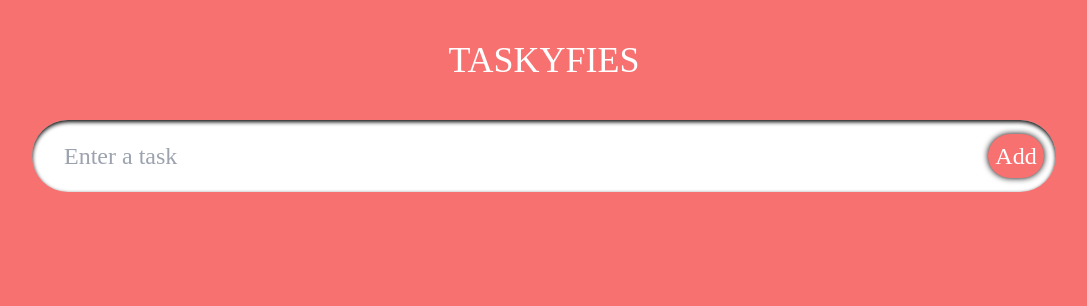
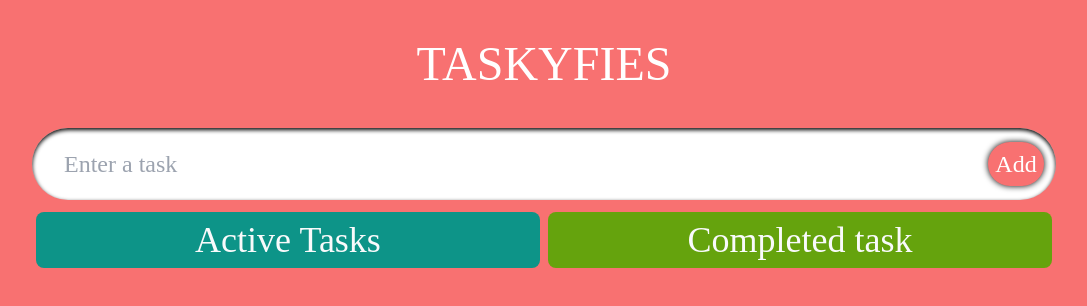
Before and after one commit to Minahil-Muhammad-Moiz/typescript, a React (Create React App) app: page / in a window 1280 px wide. Shown: the top 306 px of the page, without its empty margins (96-1183 px from the left). Built offline with nearby package versions, Linux system fonts and the light colour scheme; a web font is replaced by a local one.

Commit message:
Updated UI for drag and drop functionality

```diff
--- a/package.json
+++ b/package.json
@@ -10,6 +10,7 @@
     "@types/node": "^16.18.96",
     "@types/react": "^18.2.75",
     "@types/react-dom": "^18.2.24",
+    "classnames": "^2.5.1",
     "react": "^18.2.0",
     "react-dom": "^18.2.0",
     "react-icons": "^5.0.1",
--- a/src/App.tsx
+++ b/src/App.tsx
@@ -17,7 +17,7 @@ const App: React.FC =()=> {
 
   return (
     <div className="w-screen h-screen flex flex-col text-center bg-red-400 items-center ">
-      <span className="uppercase text-white text-4xl z-10 my-8 md:my-10">Taskyfies</span>
+      <span className="uppercase text-white text-5xl z-10 my-8 md:my-10">Taskyfies</span>
       <InputField todo={todo} setTodo={setTodo} handleAdd={handleAdd}/>
       <TodoList todos={todos} setTodos={setTodos}/>
     </div>
--- a/src/Components/Task/SingleTodo.tsx
+++ b/src/Components/Task/SingleTodo.tsx
@@ -1,4 +1,4 @@
-import React, { useState } from "react";
+import React, { useEffect, useRef, useState } from "react";
 import { Todo } from "../../model";
 import { AiFillDelete, AiFillEdit } from "react-icons/ai";
 import { MdDone } from "react-icons/md";
@@ -12,6 +12,10 @@ type Prop = {
 const SingleTodo = ({ todo, todos, setTodos }: Prop) => {
   const [editMode, setEditMode] = useState<boolean>(false);
   const [editTodo, setEditTodo] = useState<string>(todo.todo);
+  const inputRef = useRef<HTMLInputElement>(null)
+
+  useEffect(()=>{
+    inputRef.current?.focus()}, [editMode])
 
   const deleteTask = (id: number) => {
     setTodos(todos.filter((todo) => todo.id !== id));
@@ -33,6 +37,7 @@ const SingleTodo = ({ todo, todos, setTodos }: Prop) => {
       ))
     );
     setEditMode(!editMode)
+
   }
 
   return (
@@ -40,7 +45,7 @@ const SingleTodo = ({ todo, todos, setTodos }: Prop) => {
       handleEdit(e, todo.id)
     }}>
       {editMode ? (
-        <input  value={editTodo} onChange={(e)=>{setEditTodo(e.target.value)}} className="focus:outline-none flex-1 text-2xl border-none p-2 w-[80%]"/>
+        <input  value={editTodo} onChange={(e)=>{setEditTodo(e.target.value)}} className="focus:outline-none flex-1 text-2xl border-none rounded-md p-2 w-[80%]" ref={inputRef}/>
       ) : todo.isDone ? (
         <s className={todoCardText}>{todo.todo}</s>
       ) : (
@@ -81,6 +86,6 @@ const SingleTodo = ({ todo, todos, setTodos }: Prop) => {
 export default SingleTodo;
 
 const todoCard =
-  "flex w-full md:w-[47%] h-18 items-center justify-between p-5 mt-4 md:m-2 rounded-lg bg-cover bg-[url('./Components/Task/bgimg.jpg')] ";
+  "flex w-full h-18 items-center justify-between p-5 mt-3  rounded-lg bg-cover bg-[url('./Components/Task/bgimg.jpg')] ";
 const todoCardText = "flex-1 p-2 border-none text-left text-2xl overflow-hidden";
-const icon = "ml-2 text-2xl cursor-pointer";
+const icon = "ml-2 text-2xl cursor-pointer ";
--- a/src/Components/TodoList.tsx
+++ b/src/Components/TodoList.tsx
@@ -1,6 +1,7 @@
 import React from "react";
 import { Todo } from "../model";
 import SingleTodo from "./Task/SingleTodo";
+import classNames from "classnames";
 
 interface Prop {
   todos: Todo[];
@@ -9,12 +10,24 @@ interface Prop {
 
 const TodoList: React.FC<Prop> = (props) => {
   return (
-    <div className="flex justify-evenly flex-wrap w-[60%] md:w-[80%]">
-      {props.todos.map((todo) => (
-        <SingleTodo todo={todo}  key={todo.id} setTodos={props.setTodos} todos={props.todos}/>
-      ))}
+    <div className="flex justify-center w-[80%] ">
+      <div className={classNames("bg-teal-600",taskContainers)}>
+        <h1 className={classNames(taskContHeading)}>Active Tasks</h1>
+        {props.todos.map((todo) => (
+          <SingleTodo todo={todo}  key={todo.id} setTodos={props.setTodos} todos={props.todos}/>
+        ))}
+      </div>
+      <div className={classNames("bg-lime-600 ",taskContainers)}>
+        <h1 className={classNames(taskContHeading)}>Completed task</h1>
+        {props.todos.map((todo) => (
+          <SingleTodo todo={todo}  key={todo.id} setTodos={props.setTodos} todos={props.todos}/>
+        ))}
+        </div>
     </div>
   );
 };
 
 export default TodoList;
+
+const taskContainers = "w-full m-1 mt-3 p-2 rounded-lg flex justify-center flex-col items-center";
+const taskContHeading = "text-gray-50 text-4xl";
```
Also changed, not shown: 1 other file (tests, documents, lock files or other folders).
